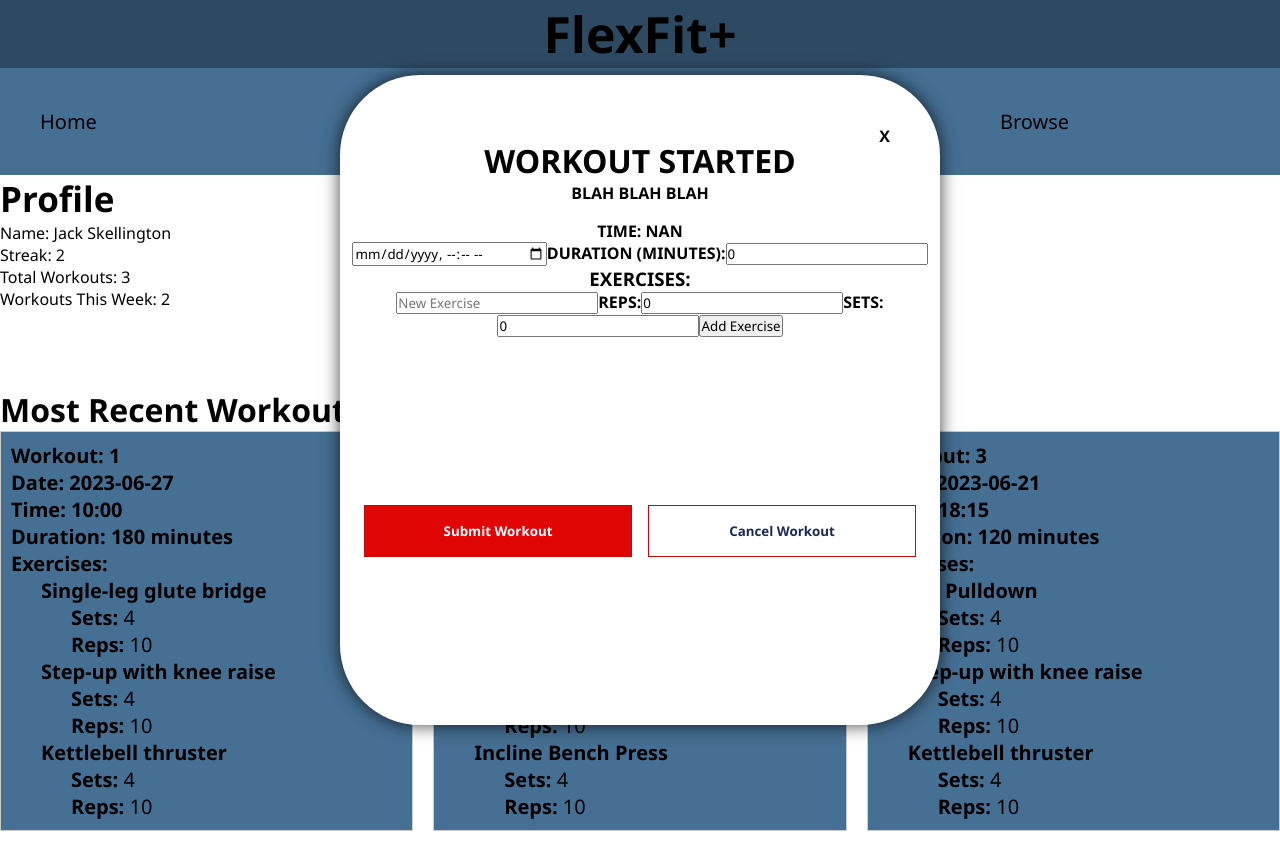
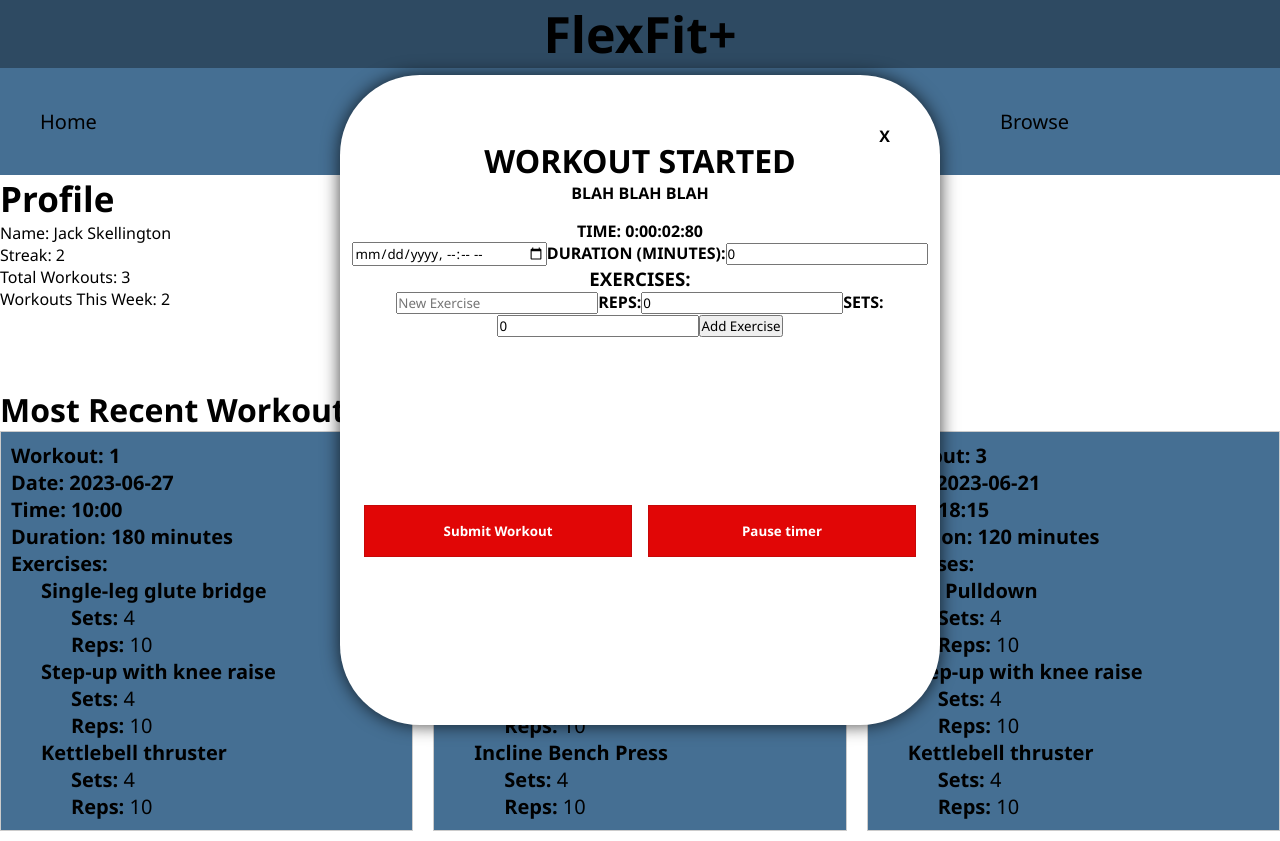
Before and after one commit to marckatz/exercises, a React (Create React App) app: page / in a window 1280 px wide. Both pictures are taken after a click on the button "BEGIN WORKOUT". Shown: the top 841 px of the page. Built offline with nearby package versions, Linux system fonts and the light colour scheme; data requests are answered from the project's data file.

Commit message:
make timer in WorkoutForm

```diff
--- a/src/components/WorkoutForm.js
+++ b/src/components/WorkoutForm.js
@@ -1,4 +1,4 @@
-import React, { Children, useState } from "react";
+import React, { Children, useEffect, useState } from "react";
 
 function WorkoutForm({ addWorkout }) {
     const [newDateTime, setDateTime] = useState("")
@@ -10,8 +10,21 @@ function WorkoutForm({ addWorkout }) {
     const [newExerciseName, setNewExerciseName] = useState("")
     const [newExerciseReps, setNewExerciseReps] = useState(0)
     const [newExerciseSets, setNewExerciseSets] = useState(0)
-    const [startTime, setStartTime] = useState(Date.now)
     const [timeSpent, setTimeSpent] = useState(0)
+    const [paused, setPaused] = useState(false)
+
+    function handlePause(e){
+        e.preventDefault()
+        setPaused(!paused)
+    }
+
+    useEffect(() => {
+        let timerInterval
+        if(!paused){
+            timerInterval = setInterval(() => setTimeSpent(t => t+1 ),10)
+        }
+        return () => clearInterval(timerInterval)
+    },[paused, timeSpent])
 
     function handleSubmit(e) {
         e.preventDefault()
@@ -63,9 +76,14 @@ function WorkoutForm({ addWorkout }) {
         setNewExerciseSets(0)
     }
 
+    const hours = Math.floor(timeSpent / 360000)
+    const minutes = Math.floor((timeSpent % 360000) / 6000);
+    const seconds = Math.floor((timeSpent % 6000) / 100);
+    const msecs = Math.floor((timeSpent % 100))
+
     return (
         <form onSubmit={handleSubmit}>
-            <p>Time: {Math.floor((startTime-Date.now) / 1000)}</p>
+            <p>Time: {hours}:{minutes.toString().padStart(2, "0")}:{seconds.toString().padStart(2, "0")}:{msecs.toString().padStart(2, "0")}</p>
             <input type="datetime-local" value={newDateTime} onChange={handleDateTimeChange} />
             <label htmlFor="duration">Duration (minutes):</label>
             <input type="number" id="duration" value={newDuration} onChange={handleDurationChange} />
@@ -88,8 +106,8 @@ function WorkoutForm({ addWorkout }) {
                 <button className='btnPrimary' onClick={handleSubmit}>
                     <span className='bold'> Submit Workout</span>
                 </button>
-                <button className='btnOutline'>
-                    <span className='bold'>Cancel Workout</span>
+                <button className='btnPrimary' onClick={handlePause}>
+                    <span className='bold'>{paused?"Resume":"Pause"} timer</span>
                 </button>
             </div>
         </form>
```
